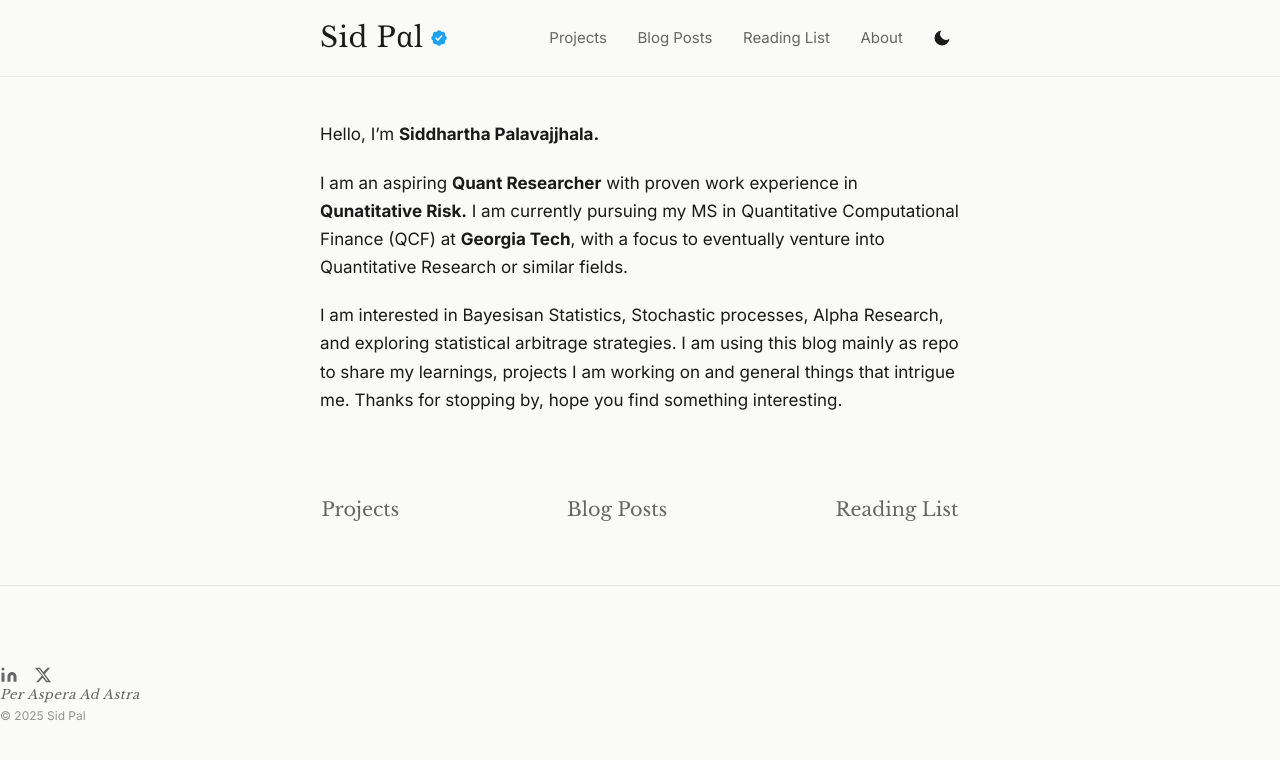
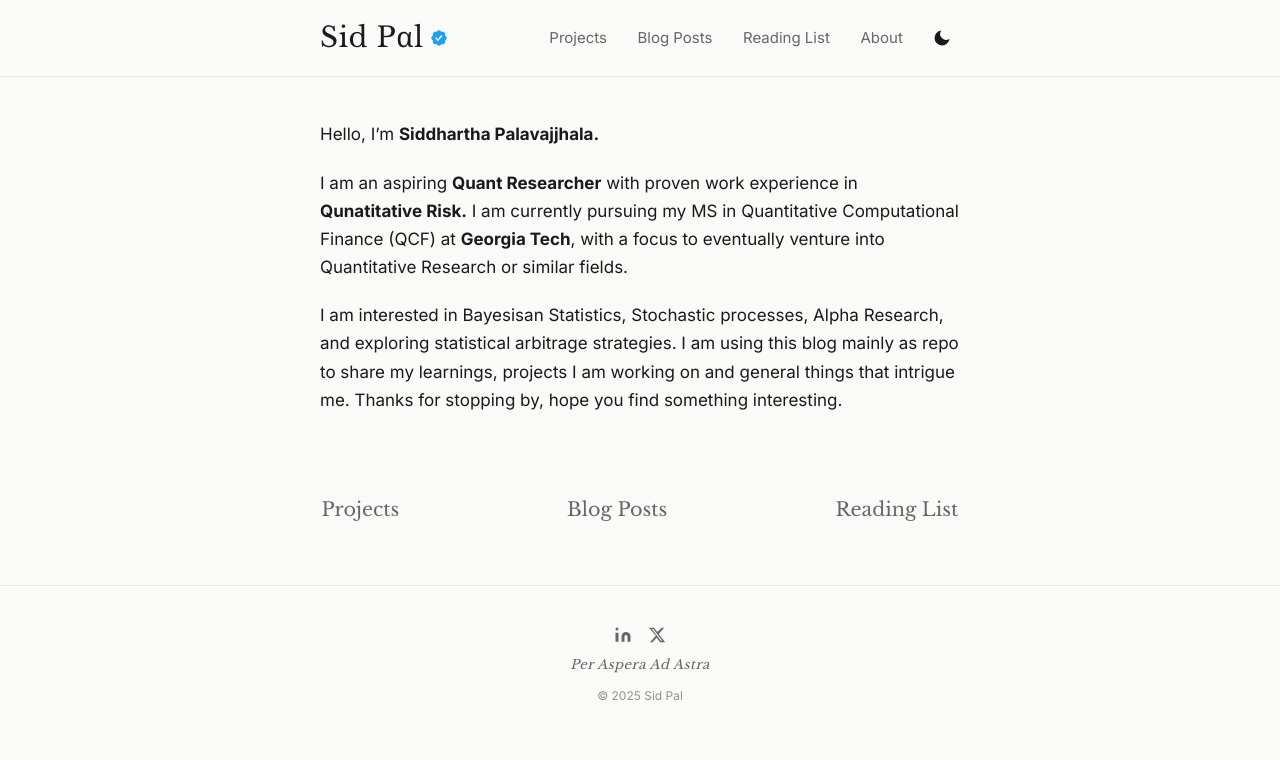
Before and after one commit to sidsince95/sidsince95.github.io, a Jekyll site: the page built from index.md, in a window 1280 px wide. Shown: the top 760 px of the page. Built offline with Jekyll 4.4.1, drawn with Linux system fonts in a browser that asks for light colours.

```diff
--- a/_layouts/default.html
+++ b/_layouts/default.html
@@ -43,7 +43,7 @@
   {{ content }}
 </main>
 
-<footer></footer>
+<footer>
   <div class="footer-social">
     <a href="https://www.linkedin.com/in/siddharthapsr/" target="_blank" aria-label="LinkedIn">
       <svg viewBox="0 0 24 24" fill="currentColor" width="18" height="18"><path d="M16 8a6 6 0 0 1 6 6v7h-4v-7a2 2 0 0 0-2-2 2 2 0 0 0-2 2v7h-4v-7a6 6 0 0 1 6-6z"/><rect x="2" y="9" width="4" height="12"/><circle cx="4" cy="4" r="2"/></svg>
@@ -67,7 +66,6 @@
     }
   });
 
-  // 2. THEME LOGIC
   const toggle = document.getElementById('theme-toggle');
   const moonIcon = document.getElementById('moon-icon');
   const sunIcon = document.getElementById('sun-icon');
--- a/assets/css/style.css
+++ b/assets/css/style.css
@@ -28,7 +28,7 @@
 *, *::before, *::after { box-sizing: border-box; }
 html { -webkit-font-smoothing: antialiased; }
 
-/* CHANGE 1: body no longer constrains width — it's just a canvas */
+/* Option B: body is full viewport, no max-width */
 body {
   margin: 0;
   padding: 0;
@@ -93,7 +93,6 @@
   align-items: center;
 }
 
-/* Hidden bold ghost — reserves width so hover never shifts layout */
 .nav-link::before {
   content: attr(data-text);
   font-weight: 700;
@@ -104,13 +103,11 @@
   user-select: none;
 }
 
-/* Hover: Turn Blue and Bold */
 .nav-link:hover {
   color: var(--hover-color);
   font-weight: 700;
 }
 
-/* The Blue Underline Wipe */
 .nav-link::after {
   content: '';
   position: absolute; bottom: -3px; left: 0; width: 0; height: 1px;
@@ -138,7 +135,7 @@
 a { color: var(--text-color); text-decoration: underline; text-decoration-color: var(--accent-color); text-underline-offset: 3px; }
 a:hover { color: var(--hover-color); text-decoration-color: var(--hover-color); }
 
-/* CHANGE 2: main now owns the centered column + padding + animation */
+/* main owns the centered column */
 main {
   max-width: 680px;
   margin-left: auto;
@@ -149,15 +146,16 @@
 
 /* --- HOMEPAGE LAYOUT --- */
 .bottom-nav-grid {
-    display: flex;
-    justify-content: space-between;
-    margin-top: 80px;
-    font-family: var(--font-header);
-    font-size: 1.2rem;
+  display: flex;
+  justify-content: space-between;
+  margin-top: 80px;
+  font-family: var(--font-header);
+  font-size: 1.2rem;
 }
 
-/* CHANGE 3: footer spans full width, content centered inside */
+/* footer spans full viewport width, content centered inside */
 footer {
+  width: 100%;
   margin-top: 0;
   padding: 40px 20px;
   border-top: 1px solid var(--accent-color);
@@ -166,7 +164,6 @@
   flex-direction: column;
   align-items: center;
   gap: 10px;
-  width: 100%;
 }
 
 .footer-social {
@@ -206,9 +203,7 @@
 /* MathJax */
 .MathJax_Display { overflow-x: auto; overflow-y: hidden; }
 
-/* ============================================================
-   MOBILE — max-width: 600px
-   ============================================================ */
+/* --- MOBILE --- */
 @media (max-width: 600px) {
 
   main { padding: 80px 16px 40px; }
@@ -248,7 +243,6 @@
 }
 
 /* --- READING LIST PAGE --- */
-
 .reading-list-page {
   padding-top: 0.5rem;
 }
```
Also changed, not shown: other parts of _layouts/default.html (+0 -3 lines).
